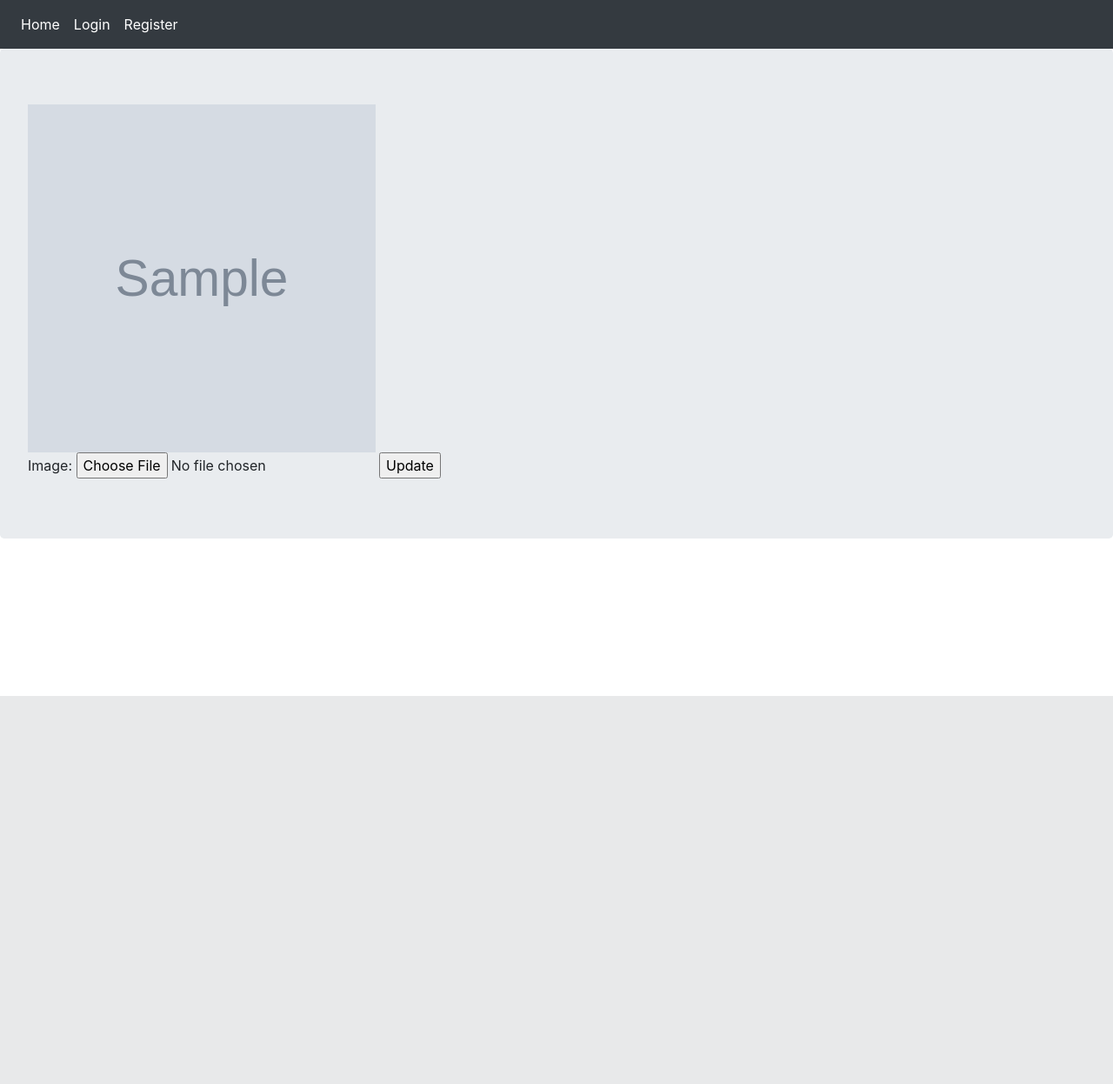
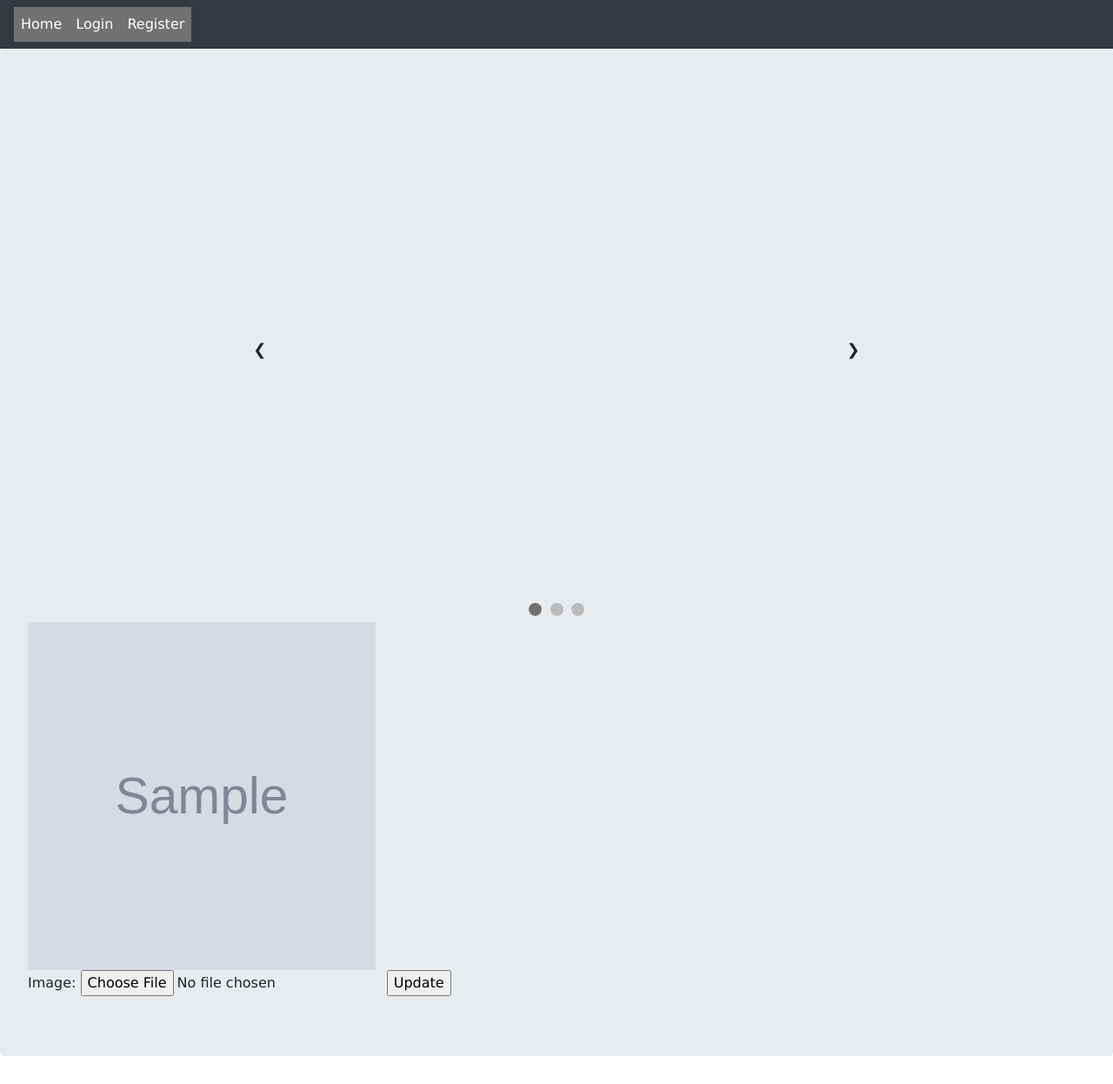
Before and after one commit to mttbanizi/socsho, a Django app: page /accounts/show_photo/1/ in a window 1280 px wide. Shown: the whole page at 87% size. Before the commit the page ends 800 px from the top, so only its background shows below. Run offline with Django 4.2, Linux system fonts and the light colour scheme; tables that the repository leaves empty hold one stand-in row (values such as "Sample post"); grey boxes marked "Sample" are stand-in pictures; some libraries are stand-ins or nearby versions.

Commit message:
photo slider

```diff
--- a/accounts/templates/accounts/show_photo.html
+++ b/accounts/templates/accounts/show_photo.html
@@ -1,6 +1,164 @@
 {% extends 'base.html' %}
 
+{% block js_files %}
+<script>
+    var slideIndex = 1;
+    showSlides(slideIndex);
+
+    function plusSlides(n) {
+      showSlides(slideIndex += n);
+    }
+
+    function currentSlide(n) {
+      showSlides(slideIndex = n);
+    }
+
+    function showSlides(n) {
+      var i;
+      var slides = document.getElementsByClassName("mySlides");
+      var dots = document.getElementsByClassName("dot");
+      if (n > slides.length) {slideIndex = 1}
+      if (n < 1) {slideIndex = slides.length}
+      for (i = 0; i < slides.length; i++) {
+          slides[i].style.display = "none";
+      }
+      for (i = 0; i < dots.length; i++) {
+          dots[i].className = dots[i].className.replace(" active", "");
+      }
+      slides[slideIndex-1].style.display = "block";
+      dots[slideIndex-1].className += " active";
+    }
+    </script>
+{% endblock %}
+{% block css_files %}
+<style>
+    * {box-sizing: border-box}
+    body {font-family: Verdana, sans-serif; margin:0}
+    .mySlides {display: none}
+    img {vertical-align: middle;}
+
+    /* Slideshow container */
+    .slideshow-container {
+      max-width: 60%;
+      position: relative;
+      margin: auto;
+    }
+
+    /* Next & previous buttons */
+    .prev, .next {
+      cursor: pointer;
+      position: absolute;
+      top: 50%;
+      width: auto;
+      padding: 16px;
+      margin-top: -22px;
+      color: white;
+      font-weight: bold;
+      font-size: 18px;
+      transition: 0.6s ease;
+      border-radius: 0 3px 3px 0;
+      user-select: none;
+    }
+
+    /* Position the "next button" to the right */
+    .next {
+      right: 0;
+      border-radius: 3px 0 0 3px;
+    }
+
+    /* On hover, add a black background color with a little bit see-through */
+    .prev:hover, .next:hover {
+      background-color: rgba(0,0,0,0.8);
+    }
+
+    /* Caption text */
+    .text {
+      color: #f2f2f2;
+      font-size: 15px;
+      padding: 8px 12px;
+      position: absolute;
+      bottom: 8px;
+      width: 100%;
+      text-align: center;
+    }
+
+    /* Number text (1/3 etc) */
+    .numbertext {
+      color: #f2f2f2;
+      font-size: 12px;
+      padding: 8px 12px;
+      position: absolute;
+      top: 0;
+    }
+
+    /* The dots/bullets/indicators */
+    .dot {
+      cursor: pointer;
+      height: 15px;
+      width: 15px;
+      margin: 0 2px;
+      background-color: #bbb;
+      border-radius: 50%;
+      display: inline-block;
+      transition: background-color 0.6s ease;
+    }
+
+    .active, .dot:hover {
+      background-color: #717171;
+    }
+
+    /* Fading animation */
+    .fade {
+      -webkit-animation-name: fade;
+      -webkit-animation-duration: 1.5s;
+      animation-name: fade;
+      animation-duration: 1.5s;
+    }
+
+    @-webkit-keyframes fade {
+      from {opacity: .4}
+      to {opacity: 1}
+    }
+
+    @keyframes fade {
+      from {opacity: .4}
+      to {opacity: 1}
+    }
+
+    /* On smaller screens, decrease text size */
+    @media only screen and (max-width: 300px) {
+      .prev, .next,.text {font-size: 11px}
+    }
+    </style>
+{% endblock %}
 {% block content %}
+
+
+
+    <div class="slideshow-container">
+    {% for  profile_photo in profile_photos %}
+    <div class="mySlides fade">
+      <div class="numbertext">1 / {{profile_photos.count}} </div>
+      <img src=" {{profile_photo.image.url}} " style="width:100%">
+      <div class="text">Caption Text</div>
+    </div>
+    {% endfor %}
+
+
+    <a class="prev" onclick="plusSlides(-1)">&#10094;</a>
+    <a class="next" onclick="plusSlides(1)">&#10095;</a>
+
+    </div>
+    <br>
+
+    <div style="text-align:center">
+
+      <span class="dot" onclick="currentSlide(1)"></span>
+      <span class="dot" onclick="currentSlide(2)"></span>
+      <span class="dot" onclick="currentSlide(3)"></span>
+    </div>
+
+
     <img src="{{ user.image.url }}" alt="" width="400px" height="400px">
     <form action="" method="post" enctype="multipart/form-data" >
 
--- a/accounts/views.py
+++ b/accounts/views.py
@@ -109,6 +109,9 @@ def unfollow(request):
 
 def  show_photo(request, pk):
 	user = get_object_or_404(User, pk= pk)
+	profile_photos=ProfilePhoto.objects.filter(user=user)
+	print ('*'*50)
+	print (profile_photos)
 	if request.method == 'POST':
 		form = ProfileShowPhoto(request.POST,request.FILES)
 		if form.is_valid():
@@ -126,4 +129,4 @@ def  show_photo(request, pk):
 
 		return redirect('accounts:show_photo', user.id)
 	form = ProfileShowPhoto()
-	return render(request,'accounts/show_photo.html', {'user': user, 'form': form} )
+	return render(request,'accounts/show_photo.html', {'user': user, 'form': form, 'profile_photos': profile_photos} )
--- a/templates/base.html
+++ b/templates/base.html
@@ -4,6 +4,7 @@
 <meta charset="UTF-8">
 <title>Online Shop</title>
 <link rel="stylesheet" href="https://stackpath.bootstrapcdn.com/bootstrap/4.4.1/css/bootstrap.min.css" integrity="sha384-Vkoo8x4CGsO3+Hhxv8T/Q5PaXtkKtu6ug5TOeNV6gBiFeWPGFN9MuhOf23Q9Ifjh" crossorigin="anonymous">
+{% block css_files %}{% endblock %}
 </head>
 <body>
 
```
Also changed, not shown: 1 other file.
